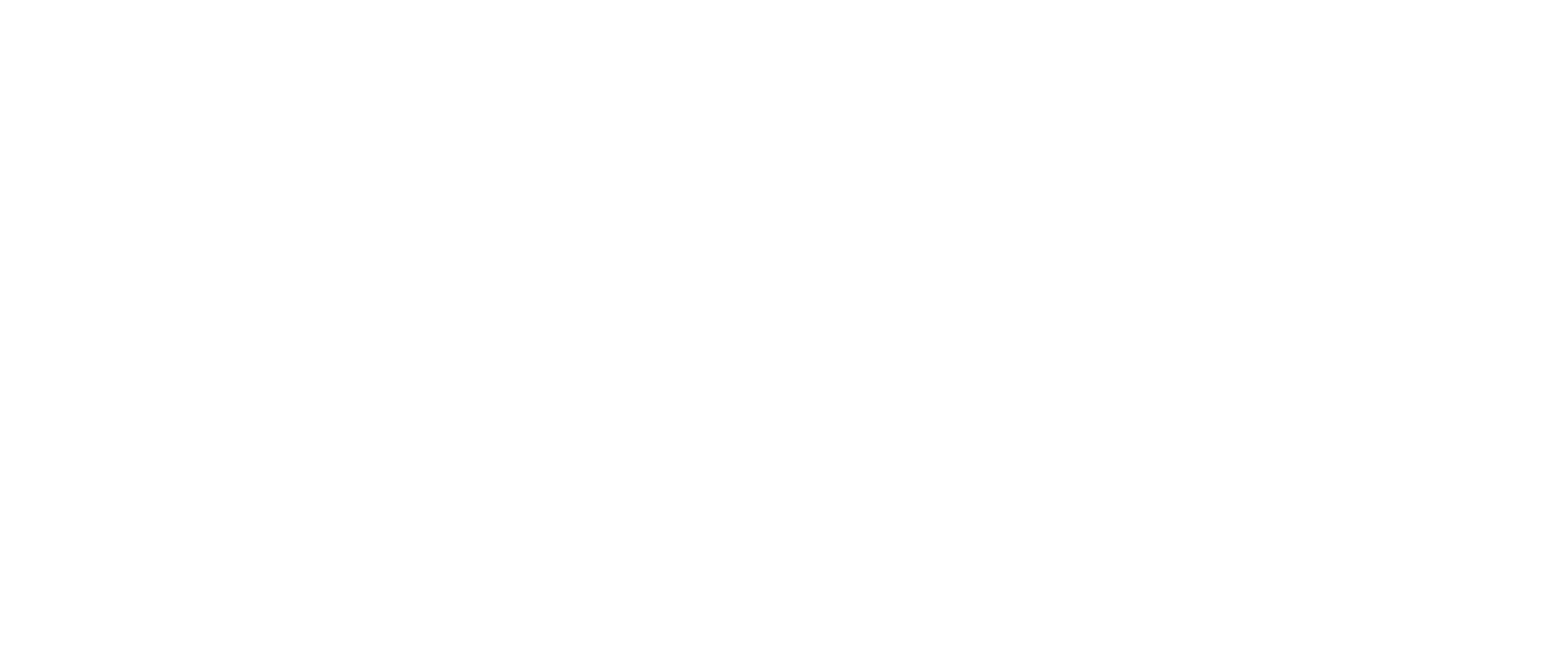
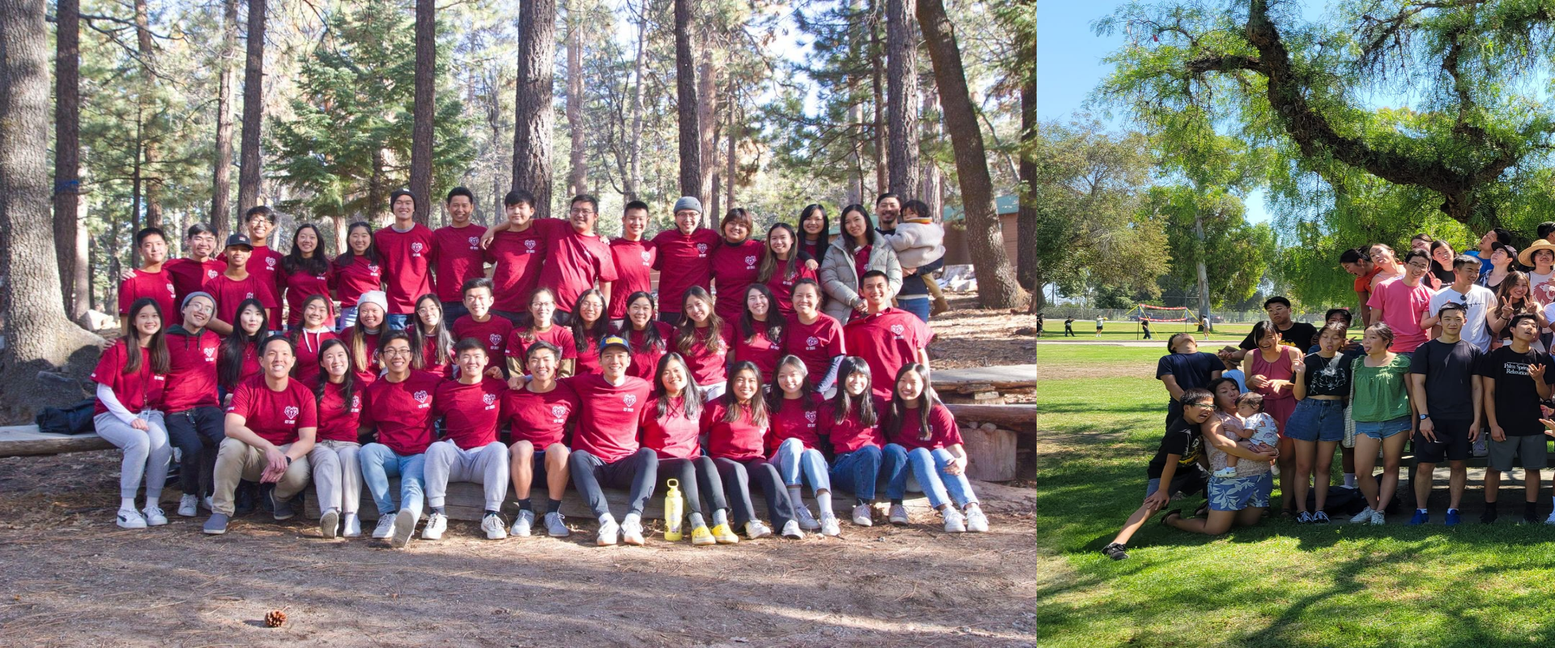
Before and after one commit to christopherctai/image-carousel, a plain HTML site: page index.html in a window 1280 px wide. Shown: the top 800 px of the page at 81% size, 1920 px wide, since content can reach past the window. Drawn offline with Linux system fonts and the light colour scheme.

Commit message:
Add pictures to carousel and make basic HTML structure

```diff
--- a/index.html
+++ b/index.html
@@ -5,6 +5,17 @@
     <meta http-equiv="X-UA-Compatible" content="IE=edge" />
     <meta name="viewport" content="width=device-width, initial-scale=1.0" />
     <title>Image Carousel</title>
+    <link rel="stylesheet" href="style.css">
+    <script src="script.js" defer></script>
   </head>
-  <body></body>
+  <body>
+    <div class="picture-frame">
+        <div class="pictures">
+            <img class="carousel-picture" src="./images/icfgroupphoto.jpg" alt="ICF Group Photo One">
+            <img class="carousel-picture" src="./images/icfgroupphoto2.jpg" alt="ICF Group Photo Two">
+            <img class="carousel-picture" src="./images/icfgroupphoto3.jpg" alt="ICF Group Photo Three">
+            <img class="carousel-picture" src="./images/icfgroupphoto4.jpg" alt="ICF Group Photo Four">
+        </div>
+    </div>
+  </body>
 </html>
--- a/style.css
+++ b/style.css
@@ -2,3 +2,17 @@
     padding: 0;
     margin: 0;
 }
+
+.picture-frame {
+    width: 100vw;
+}
+
+.pictures {
+    width: 400vw;
+    display: flex;
+}
+
+.carousel-picture {
+    height: 100vh;
+    width: 100vw;
+}
```
Also changed, not shown: brainstorm.txt (added).
